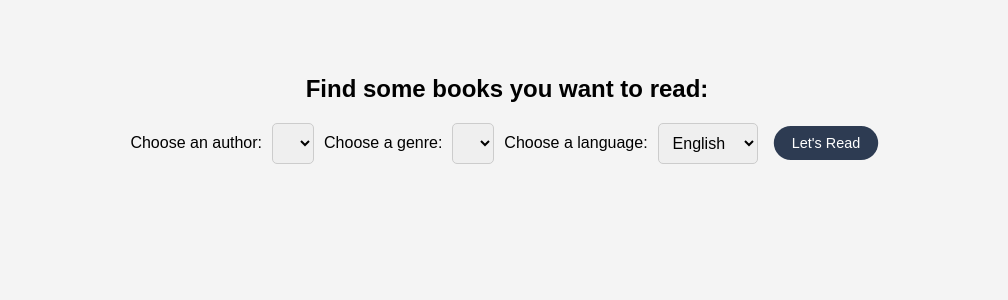
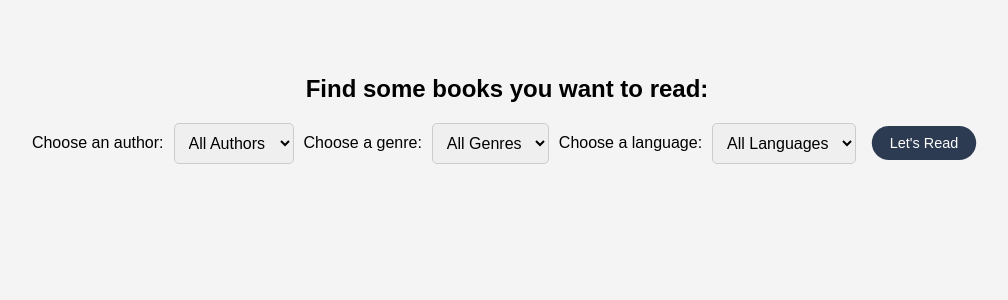
Before and after one commit to JeanDecroos/BookApp, a Flask app: page /get_started in a window 1280 px wide. Shown: the part 85-385 px from the top of the page, without its empty margins (133-1141 px from the left). Run offline with Flask 3, Linux system fonts and the light colour scheme; data that the repository does not hold is empty; some web fonts are replaced.

Commit message:
made changes to getstarted

```diff
--- a/app/routes.py
+++ b/app/routes.py
@@ -4,6 +4,32 @@ import os
 
 main_routes = Blueprint('main', __name__)
 book_routes = Blueprint('books', __name__)
+
+def fetch_authors():
+    url = "https://www.googleapis.com/books/v1/volumes?q=*&maxResults=40"
+    response = requests.get(url)
+    data = response.json()
+
+    authors = set()
+    for item in data.get('items', []):
+        volume_info = item.get('volumeInfo', {})
+        authors_list = volume_info.get('authors', [])
+        authors.update(authors_list)
+
+    return list(authors)[:2]  # Limit to 2 authors
+
+def fetch_genres():
+    url = "https://www.googleapis.com/books/v1/volumes?q=*&maxResults=40"
+    response = requests.get(url)
+    data = response.json()
+
+    genres = set()
+    for item in data.get('items', []):
+        volume_info = item.get('volumeInfo', {})
+        categories = volume_info.get('categories', [])
+        genres.update(categories)
+
+    return list(genres)[:1]  # Limit to 1 genre
 
 @main_routes.route('/')
 def index():
@@ -12,22 +38,16 @@ def index():
 @main_routes.route('/get_started')
 def get_started():
     api_key = os.getenv('GOOGLE_BOOKS_API_KEY')
-    url = f'https://www.googleapis.com/books/v1/volumes?q=subject:fiction&key={api_key}'
+    query = 'subject:fiction'
+    url = f'https://www.googleapis.com/books/v1/volumes?q={query}&key={api_key}&maxResults=40'
     response = requests.get(url)
     books = response.json()
 
-    genres = set()
-    authors = set()
-    for item in books.get('items', []):
-        volume_info = item.get('volumeInfo', {})
-        categories = volume_info.get('categories', [])
-        for category in categories:
-            genres.add(category)
-        book_authors = volume_info.get('authors', [])
-        for author in book_authors:
-            authors.add(author)
+    all_books = books.get('items', [])
+    all_authors = fetch_authors()
+    all_genres = fetch_genres()
 
-    return render_template('get_started.html', genres=sorted(genres), authors=sorted(authors), books=books.get('items', []))
+    return render_template('get_started.html', genres=sorted(all_genres), authors=sorted(all_authors), books=all_books)
 
 @main_routes.route('/get_books')
 def get_books():
@@ -35,8 +55,15 @@ def get_books():
     genre = request.args.get('genre')
     language = request.args.get('langRestrict')
     api_key = os.getenv('GOOGLE_BOOKS_API_KEY')
-    query = f'inauthor:{author}+subject:{genre}'
-    url = f'https://www.googleapis.com/books/v1/volumes?q={query}&langRestrict={language}&key={api_key}'
+
+    query_parts = []
+    if author and author != 'all':
+        query_parts.append(f'inauthor:{author}')
+    if genre and genre != 'all':
+        query_parts.append(f'subject:{genre}')
+    query = '+'.join(query_parts) if query_parts else '*'
+
+    url = f'https://www.googleapis.com/books/v1/volumes?q={query}&langRestrict={language if language != "all" else ""}&key={api_key}'
     response = requests.get(url)
     books = response.json()
     return jsonify(books)
--- a/templates/get_started.html
+++ b/templates/get_started.html
@@ -8,6 +8,7 @@
 <div class="filters">
     <label for="author">Choose an author:</label>
     <select id="author" class="styled-select">
+        <option value="all">All Authors</option>
         {% for author in authors %}
         <option value="{{ author }}">{{ author }}</option>
         {% endfor %}
@@ -15,6 +16,7 @@
 
     <label for="genre">Choose a genre:</label>
     <select id="genre" class="styled-select">
+        <option value="all">All Genres</option>
         {% for genre in genres %}
         <option value="{{ genre }}">{{ genre }}</option>
         {% endfor %}
@@ -22,6 +24,7 @@
 
     <label for="language">Choose a language:</label>
     <select id="language" class="styled-select">
+        <option value="all">All Languages</option>
         <option value="en">English</option>
         <option value="es">Spanish</option>
         <option value="fr">French</option>
@@ -57,6 +60,7 @@
                 .then(data => {
                     const booksDiv = document.getElementById('books');
                     booksDiv.innerHTML = ''; // Clear previous results
+                    if (data.items) {
                         data.items.forEach(item => {
                             const book = item.volumeInfo;
                             const bookDiv = document.createElement('div');
@@ -96,9 +100,16 @@
                                               error.classList.remove('visible');
                                           }, 2000); // Hide the error message after 2 seconds
                                       }
+                                  }).catch(error => {
+                                      console.error('Error:', error);
                                   });
                             });
                         });
+                    } else {
+                        booksDiv.innerHTML = '<p>No books found.</p>';
+                    }
+                }).catch(error => {
+                    console.error('Error:', error);
                 });
         });
     });
```
Also changed, not shown: 1 other file. Lines whose indentation alone changed are shown as unchanged.
